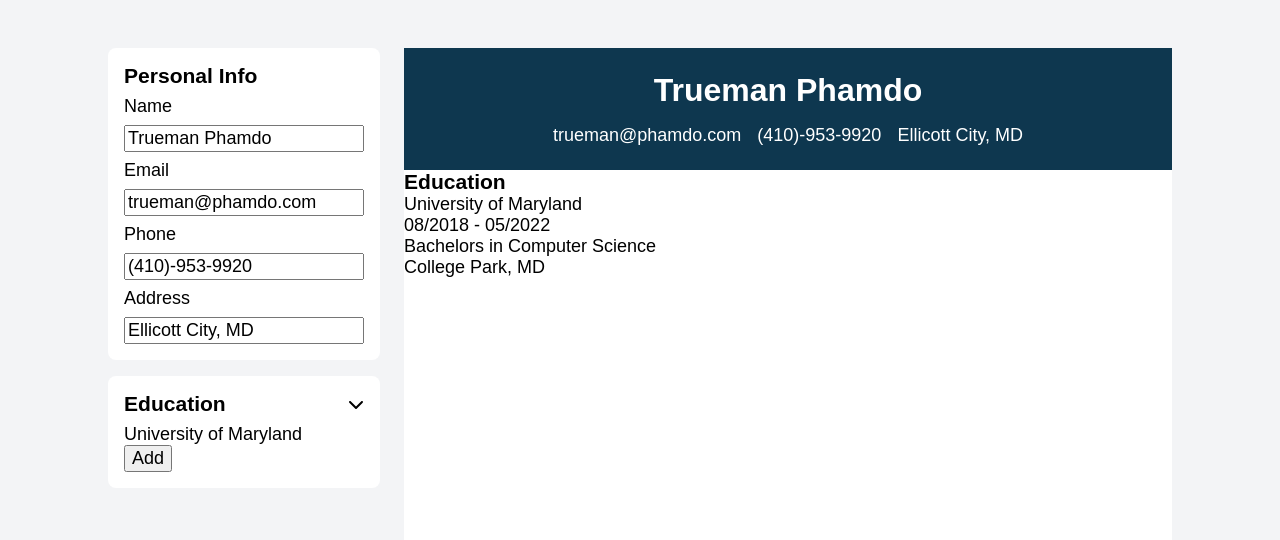
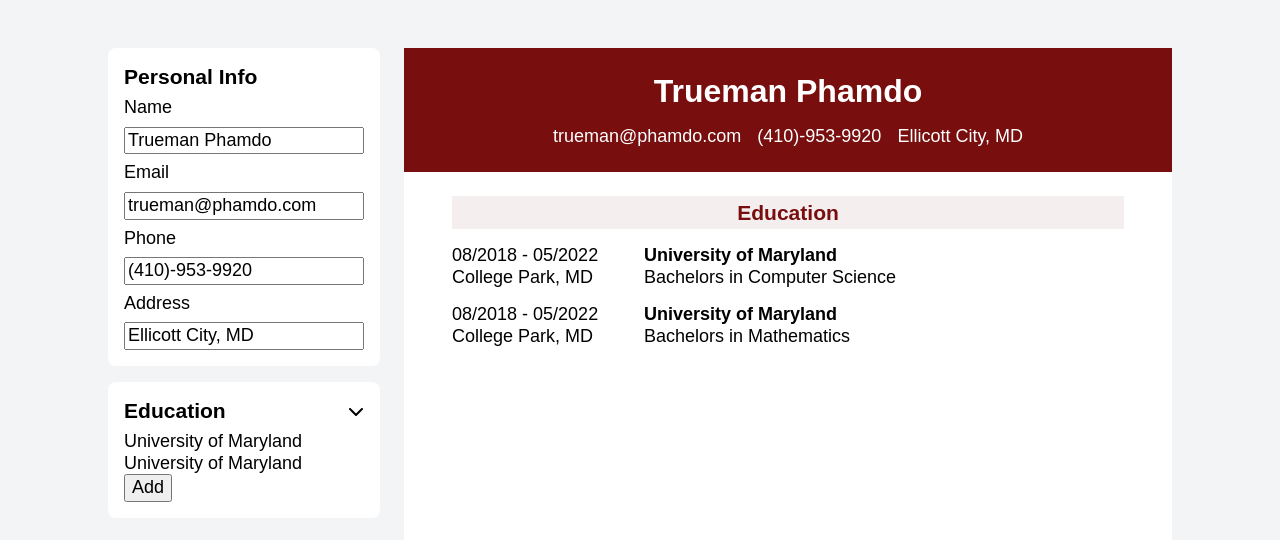
Before and after one commit to tphamdo/cv, a React (Vite) app: page / in a window 1280 px wide. Shown: the top 540 px of the page. Built offline with nearby package versions, Linux system fonts and the light colour scheme.

Commit message:
Add styling to education entried in CV

```diff
--- a/src/App.css
+++ b/src/App.css
@@ -18,7 +18,9 @@ select {
 :root {
   --grey: #f3f4f6;
   --white: #ffffff;
-  --dark-blue: #0e374f;
+  --primary: #0e374f;
+  --primary: rgba(120, 14, 14);
+  --secondary: rgba(120, 14, 14, 0.07);
 }
 
 body {
@@ -28,6 +30,7 @@ body {
   padding: 48px;
   background-color: var(--grey);
   min-width: fit-content;
+  line-height: 1.2;
 }
 
 .body {
@@ -71,7 +74,7 @@ body {
 }
 
 .cv-header {
-  background-color: var(--dark-blue);
+  background-color: var(--primary);
   color: var(--white);
   padding: 24px;
   width: 100%;
@@ -95,3 +98,25 @@ body {
 svg {
   cursor: pointer;
 }
+
+.education {
+  padding: 24px 48px;
+
+  & .header {
+    text-align: center;
+    margin-bottom: 16px;
+    background-color: var(--secondary);
+    color: var(--primary);
+    padding: 4px;
+  }
+
+  & .education_entry {
+    display: grid;
+    grid-template-columns: 2fr 5fr;
+    margin-bottom: 16px;
+  }
+
+  & .school {
+    font-weight: bold;
+  }
+}
--- a/src/components/Education.jsx
+++ b/src/components/Education.jsx
@@ -4,12 +4,18 @@ function Education({ educationList }) {
       <h3 className="header"> Education </h3>
       {educationList.map((ed) => (
         <div className="education_entry" key={ed.id}>
-          <div key="school">{ed.school}</div>
-          <div key="date">
-            {ed.startDate} - {ed.endDate}
+          <div className="left">
+            <div key="date">
+              {ed.startDate} - {ed.endDate}
+            </div>
+            <div key="location">{ed.location}</div>
           </div>
-          <div key="degree">{ed.degree}</div>
-          <div key="location">{ed.location}</div>
+          <div className="right">
+            <div className="school" key="school">
+              {ed.school}
+            </div>
+            <div key="degree">{ed.degree}</div>
+          </div>
         </div>
       ))}
     </div>
--- a/src/exampleData.js
+++ b/src/exampleData.js
@@ -16,6 +16,14 @@ const exampleData = {
       location: 'College Park, MD',
       id: uuidv4(),
     },
+    {
+      school: 'University of Maryland',
+      startDate: '08/2018',
+      endDate: '05/2022',
+      degree: 'Bachelors in Mathematics',
+      location: 'College Park, MD',
+      id: uuidv4(),
+    },
   ],
 };
 
```
